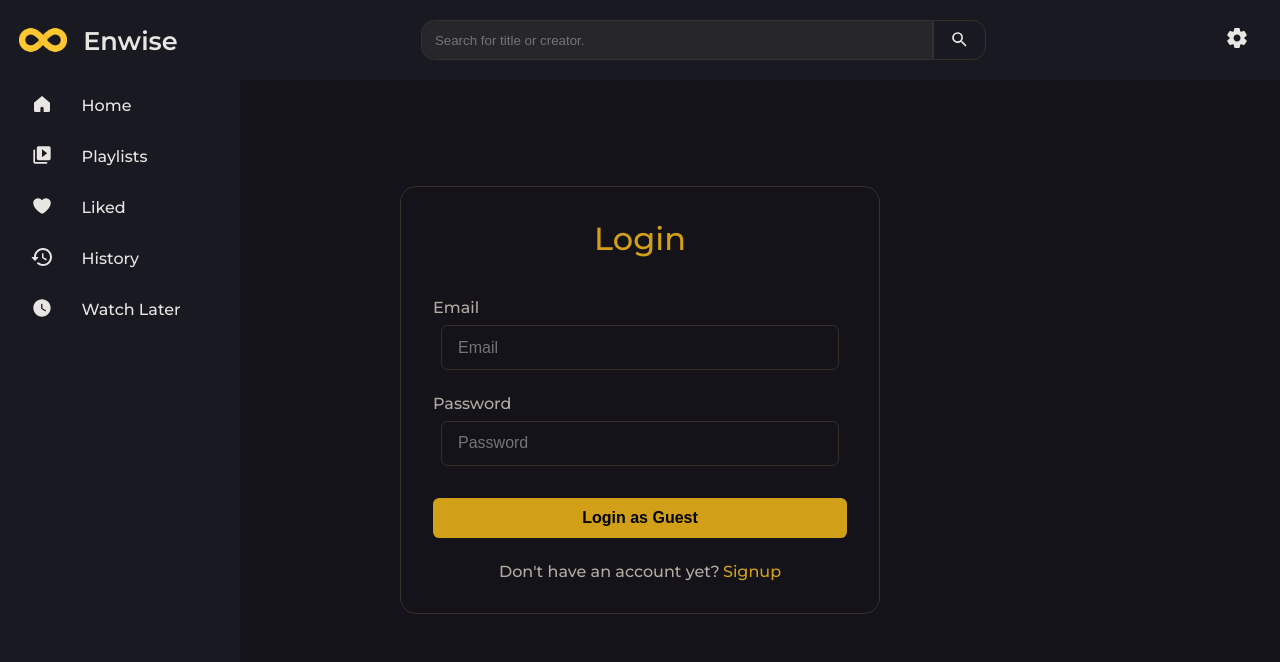
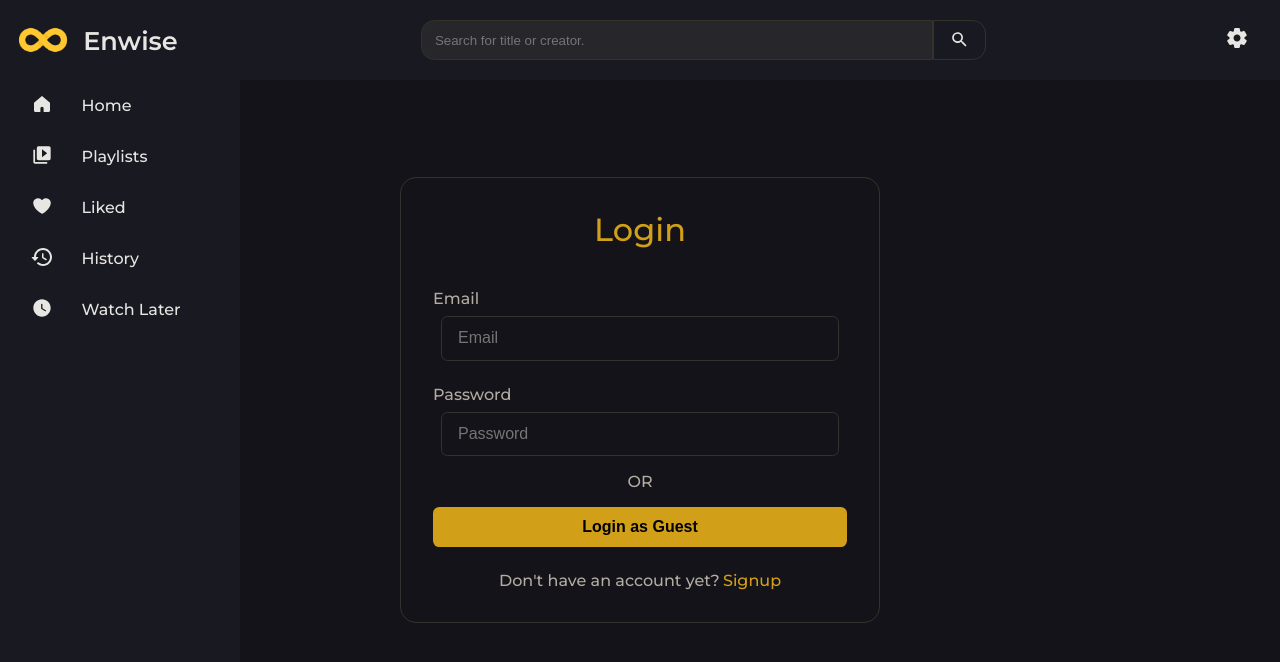
Before and after one commit to RohitDhatrak/Enwise, a React (Create React App) app in the folder client/: page /login in a window 1280 px wide. Shown: the top 662 px of the page. Built offline with nearby package versions, Linux system fonts and the light colour scheme; no server answers.

Commit message:
enhancement: Guest login UX

```diff
--- a/client/src/pages/Login/Login.tsx
+++ b/client/src/pages/Login/Login.tsx
@@ -46,7 +46,6 @@ export function Login() {
     function updateEmail(e: InputEvent) {
         setError("");
         setEmail(e.target.value);
-        setAsGuest(false);
     }
 
     async function loginAndRedirect(e: FormEvent) {
@@ -135,6 +134,7 @@ export function Login() {
                     />
                 </FlexContainer>
                 <Container color="var(--error-color)">{error}</Container>
+                {asGuest && <Container>OR</Container>}
                 {email && password && !error && !asGuest && (
                     <ActionButton>Login</ActionButton>
                 )}
```
